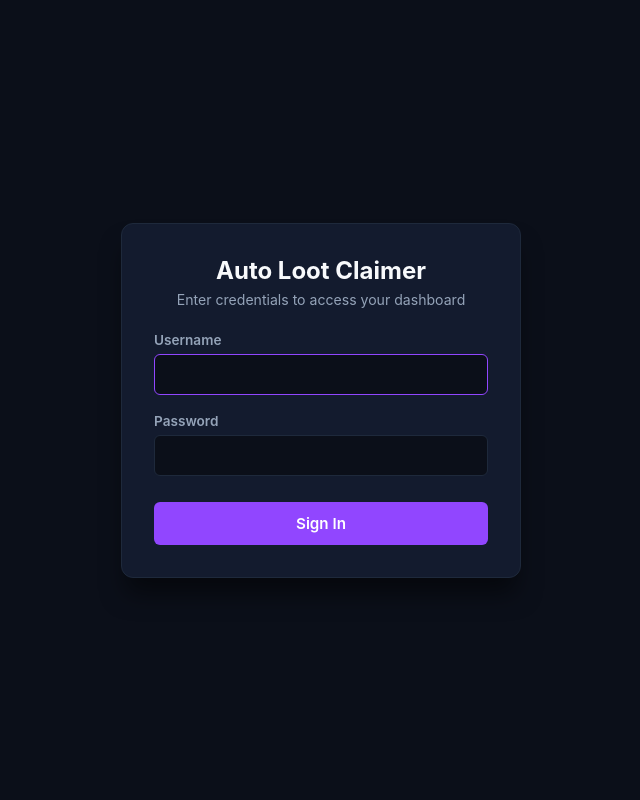
After one commit to IAndrexI/dropsClaim, a Python web app: template src/web/templates/login.html in a window 1280 px wide. The commit adds this page. Shown: the whole page, without its empty margins (319-959 px from the left). Run offline with Jinja, Linux system fonts and the light colour scheme; the template is opened without the code that fills it, so the values that code supplies are empty.

Commit message:
Add sign-in authentication page and automated external HTTPS domain tunnel

```diff
--- /dev/null
+++ b/src/web/templates/login.html
@@ -0,0 +1,141 @@
+<!DOCTYPE html>
+<html lang="en">
+<head>
+  <meta charset="UTF-8">
+  <meta name="viewport" content="width=device-width, initial-scale=1.0">
+  <title>Sign In - Auto Loot Claimer</title>
+  <style>
+    :root {
+      --bg: #0b0f19;
+      --card-bg: #131b2e;
+      --card-border: #1e293b;
+      --text: #f8fafc;
+      --text-muted: #94a3b8;
+      --primary: #9146ff;
+      --primary-hover: #7c2cf1;
+      --danger: #ef4444;
+    }
+    * { box-sizing: border-box; margin: 0; padding: 0; font-family: -apple-system, BlinkMacSystemFont, "Segoe UI", Roboto, sans-serif; }
+    body {
+      background-color: var(--bg);
+      color: var(--text);
+      display: flex;
+      justify-content: center;
+      align-items: center;
+      min-height: 100vh;
+      padding: 20px;
+    }
+    .login-card {
+      background: var(--card-bg);
+      border: 1px solid var(--card-border);
+      border-radius: 12px;
+      padding: 32px;
+      width: 100%;
+      max-width: 400px;
+      box-shadow: 0 20px 25px -5px rgba(0, 0, 0, 0.5);
+    }
+    .header { text-align: center; margin-bottom: 24px; }
+    .header h1 { font-size: 1.5rem; font-weight: 700; margin-bottom: 6px; }
+    .header p { color: var(--text-muted); font-size: 0.88rem; }
+    .form-group { margin-bottom: 18px; }
+    .form-group label { display: block; font-size: 0.85rem; font-weight: 600; margin-bottom: 6px; color: var(--text-muted); }
+    .form-control {
+      width: 100%;
+      background: #0b0f19;
+      border: 1px solid #1e293b;
+      color: white;
+      padding: 10px 14px;
+      border-radius: 6px;
+      font-size: 0.95rem;
+      outline: none;
+      transition: border-color 0.2s;
+    }
+    .form-control:focus { border-color: var(--primary); }
+    .btn {
+      width: 100%;
+      background: var(--primary);
+      color: white;
+      border: none;
+      padding: 12px;
+      border-radius: 6px;
+      font-size: 0.95rem;
+      font-weight: 600;
+      cursor: pointer;
+      transition: background 0.2s;
+      margin-top: 8px;
+    }
+    .btn:hover { background: var(--primary-hover); }
+    .error-msg {
+      background: rgba(239, 68, 68, 0.15);
+      border: 1px solid rgba(239, 68, 68, 0.3);
+      color: #f87171;
+      padding: 10px 12px;
+      border-radius: 6px;
+      font-size: 0.85rem;
+      margin-bottom: 16px;
+      display: none;
+    }
+  </style>
+</head>
+<body>
+  <div class="login-card">
+    <div class="header">
+      <h1>Auto Loot Claimer</h1>
+      <p>Enter credentials to access your dashboard</p>
+    </div>
+
+    <div id="error-box" class="error-msg"></div>
+
+    <form id="login-form">
+      <div class="form-group">
+        <label for="username">Username</label>
+        <input type="text" id="username" class="form-control" autocomplete="username" required autofocus>
+      </div>
+      <div class="form-group">
+        <label for="password">Password</label>
+        <input type="password" id="password" class="form-control" autocomplete="current-password" required>
+      </div>
+      <button type="submit" class="btn" id="submit-btn">Sign In</button>
+    </form>
+  </div>
+
+  <script>
+    const form = document.getElementById("login-form");
+    const errorBox = document.getElementById("error-box");
+    const submitBtn = document.getElementById("submit-btn");
+
+    form.addEventListener("submit", async (e) => {
+      e.preventDefault();
+      errorBox.style.display = "none";
+      submitBtn.disabled = true;
+      submitBtn.innerText = "Authenticating...";
+
+      const username = document.getElementById("username").value.trim();
+      const password = document.getElementById("password").value;
+
+      try {
+        const res = await fetch("/api/login", {
+          method: "POST",
+          headers: { "Content-Type": "application/json" },
+          body: JSON.stringify({ username, password })
+        });
+        const data = await res.json();
+
+        if (res.ok && data.success) {
+          window.location.href = "/";
+        } else {
+          errorBox.innerText = data.error || "Invalid username or password";
+          errorBox.style.display = "block";
+          submitBtn.disabled = false;
+          submitBtn.innerText = "Sign In";
+        }
+      } catch (err) {
+        errorBox.innerText = "Connection error. Please try again.";
+        errorBox.style.display = "block";
+        submitBtn.disabled = false;
+        submitBtn.innerText = "Sign In";
+      }
+    });
+  </script>
+</body>
+</html>
```
Also changed, not shown: src/web/server.py (+125 -5 lines), src/web/templates/index.html (+8 -0 lines), 2 other files.
